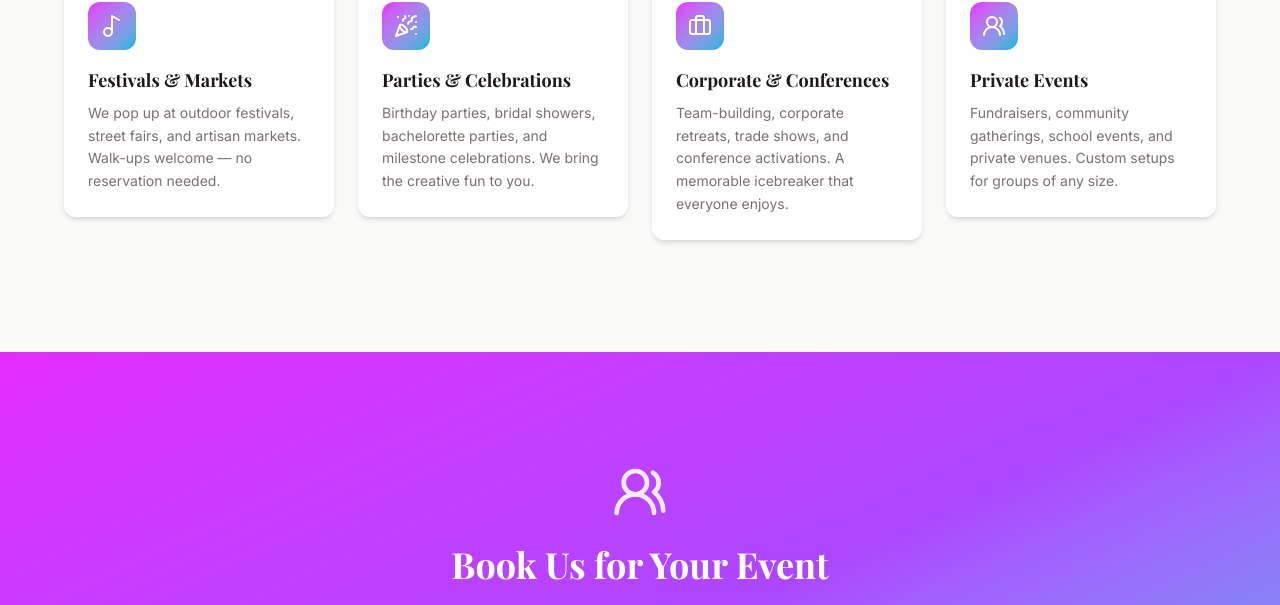
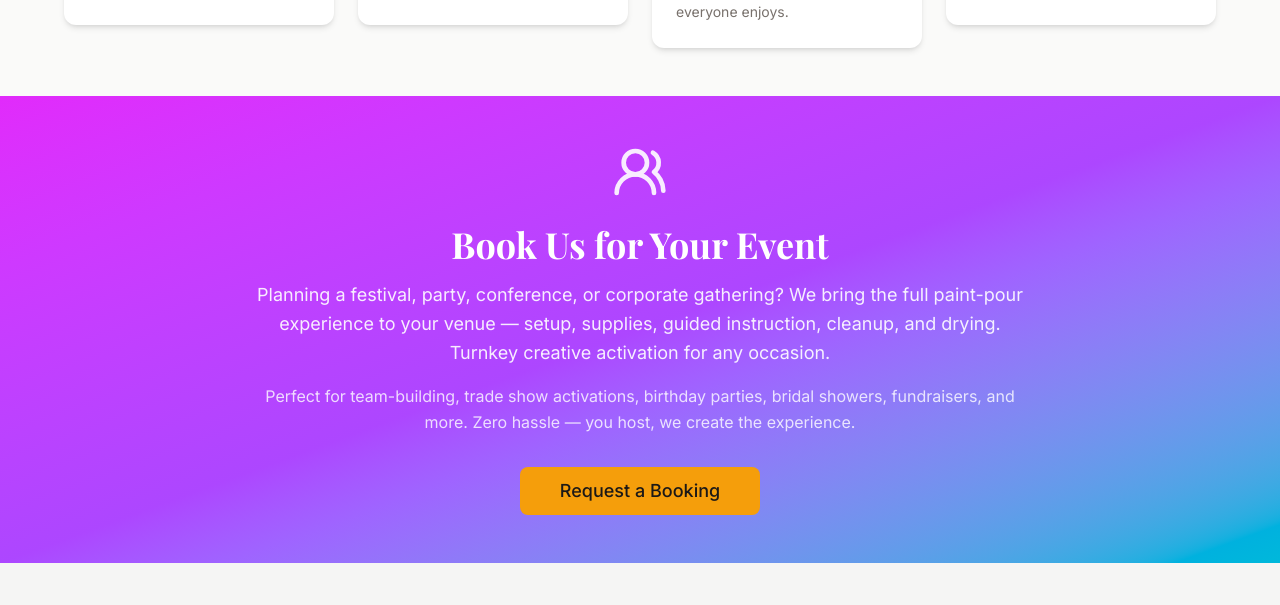
Before and after one commit to JordanVera/paint_pour_playground, a Next.js app: page / in a window 1280 px wide. Shown: the part 1686-2291 px from the top of the page. Built offline with nearby package versions, Linux system fonts and the light colour scheme; a web font is replaced by a local one.

Commit message:
Update section padding on homepage: Reduce vertical spacing for Value Props, Event Types, and Book Us sections to improve layout consistency and visual appeal.

```diff
--- a/src/app/page.tsx
+++ b/src/app/page.tsx
@@ -165,7 +165,7 @@ export default function HomePage() {
       </section>
 
       {/* Value Props */}
-      <section className="py-20 md:py-28">
+      <section className="py-12">
         <div className="container mx-auto px-4">
           <AnimatedSection className="text-center mb-16">
             <h2 className="text-3xl md:text-4xl font-bold text-foreground mb-4">
@@ -203,7 +203,7 @@ export default function HomePage() {
       </section>
 
       {/* Event Types */}
-      <section className="py-20 md:py-28">
+      <section className="py-12">
         <div className="container mx-auto px-4">
           <AnimatedSection className="text-center mb-16">
             <h2 className="text-3xl md:text-4xl font-bold text-foreground mb-4">
@@ -242,7 +242,7 @@ export default function HomePage() {
       </section>
 
       {/* Book Us for Your Event */}
-      <section className="py-20 md:py-28 bg-gradient-to-br from-fuchsia-500 via-purple-500 to-cyan-500 text-white">
+      <section className="py-12 bg-gradient-to-br from-fuchsia-500 via-purple-500 to-cyan-500 text-white">
         <div className="container mx-auto px-4">
           <div className="max-w-3xl mx-auto text-center">
             <AnimatedSection>
```
